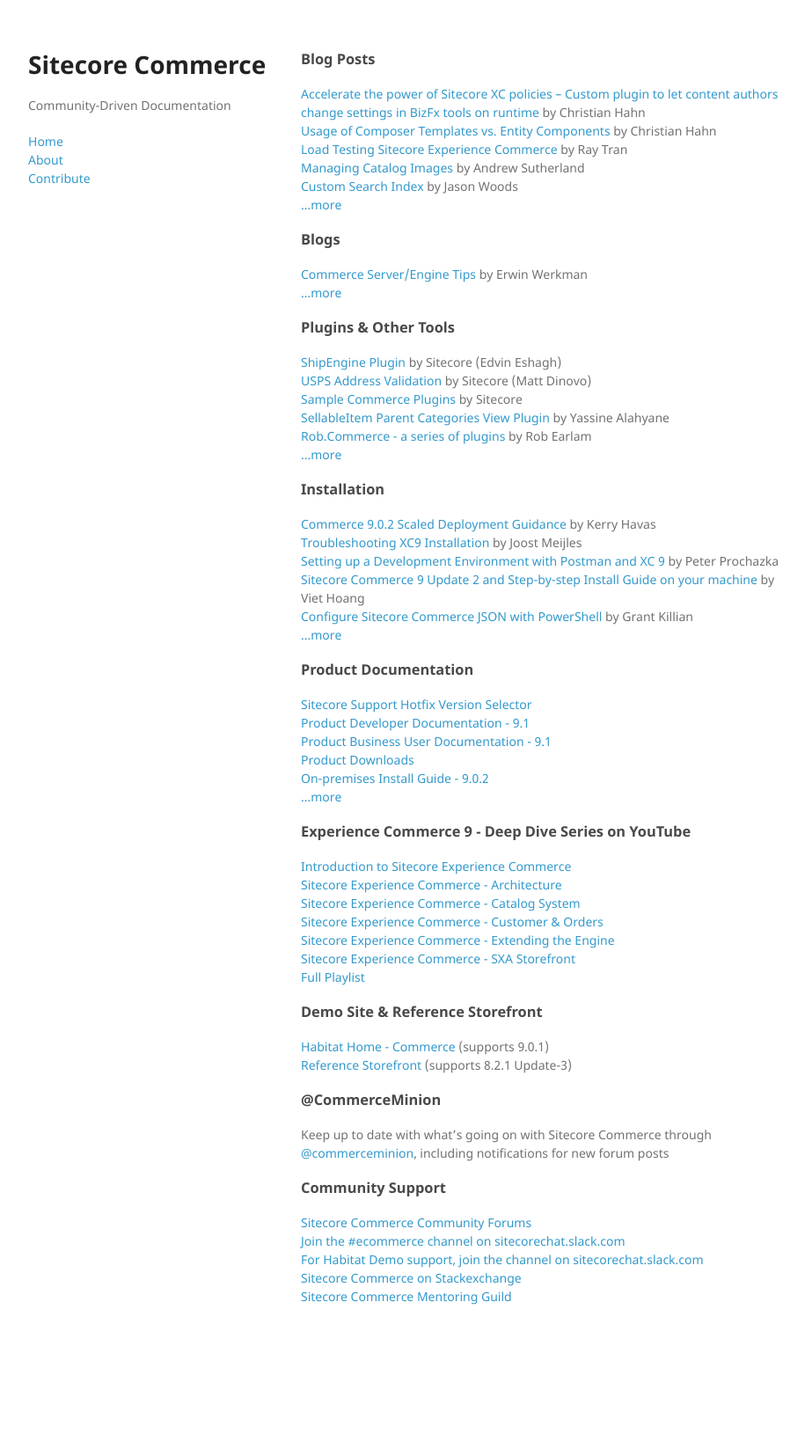
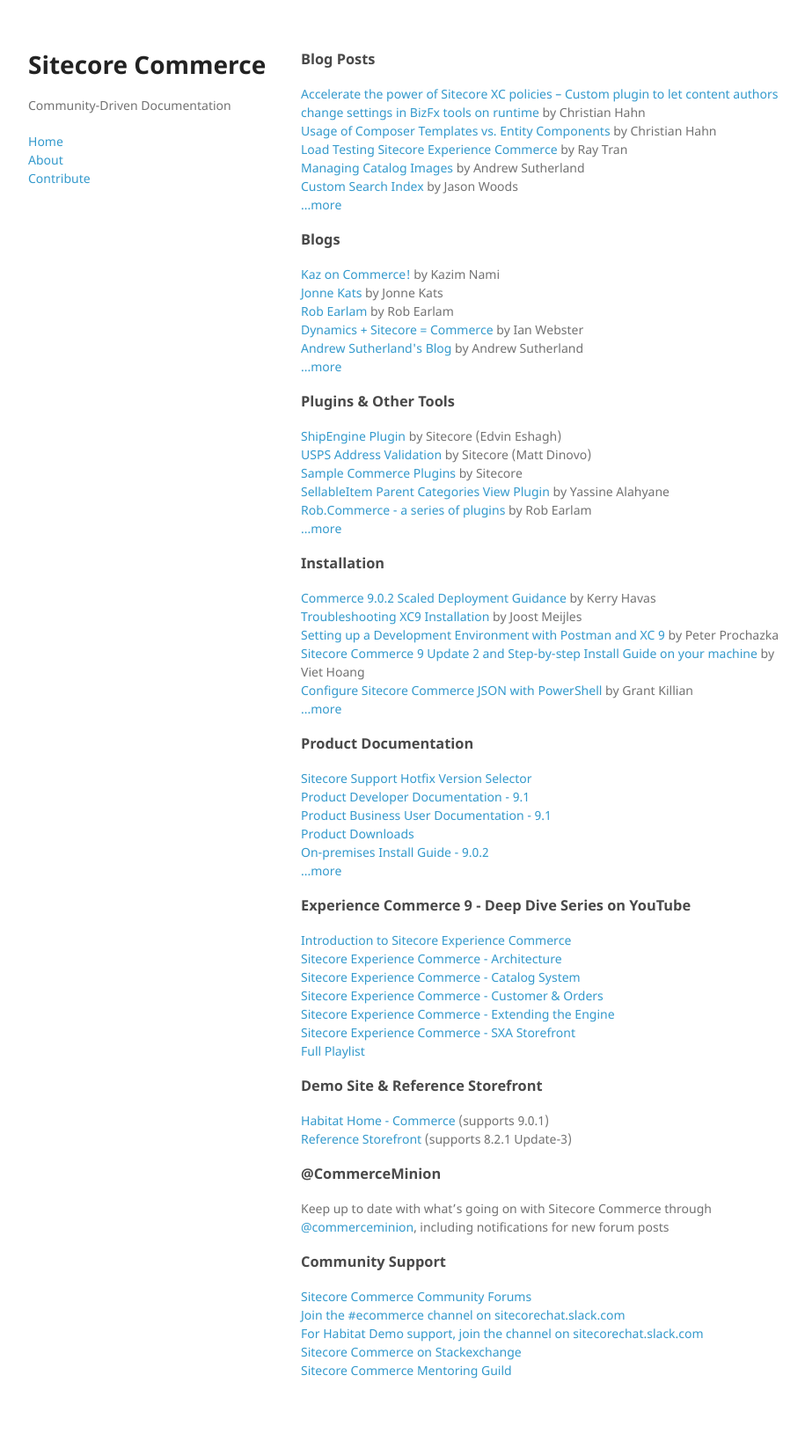
Before and after one commit to CommerceMinion/commerce-community-docs, a Jekyll site: the page built from index.md, in a window 1280 px wide. Shown: the whole page at 88% size, without its empty margins (26-941 px from the left). Built offline with Jekyll 4.4.1, drawn with Linux system fonts in a browser that asks for light colours; before the commit the page ends 1554 px from its top, so only the background shows below that.

Commit message:
More bloggers

```diff
--- a/_data/bloggers.yml
+++ b/_data/bloggers.yml
@@ -1,3 +1,38 @@
+- title: Kaz on Commerce!
+  link: https://kazimnami.com/
+  author: Kazim Nami
+  submmitted-by: Erwin Werkman
+
+- title: Jonne Kats
+  link: http://www.jonnekats.nl/
+  author: Jonne Kats
+  submmitted-by: Erwin Werkman
+
+- title: Rob Earlam
+  link: https://robearlam.com/
+  author: Rob Earlam
+  submmitted-by: Erwin Werkman
+
+- title: Dynamics + Sitecore = Commerce
+  link: https://websterian.com/
+  author: Ian Webster
+  submmitted-by: Erwin Werkman
+
+- title: Andrew Sutherland's Blog
+  link: http://andrewsutherland.azurewebsites.net/
+  author: Andrew Sutherland
+  submmitted-by: Erwin Werkman
+
+- title: Commerce Secrets
+  link: https://sitecorecommercesecrets.blogspot.com/
+  author: Ray Tran
+  submmitted-by: Erwin Werkman
+
+- title: Sitecore Blog
+  link: https://hachweb.wordpress.com/
+  author: Christian Hahn
+  submmitted-by: Erwin Werkman
+
 - title: Commerce Server/Engine Tips
   link: https://commerceservertips.com/
   author: Erwin Werkman
```
